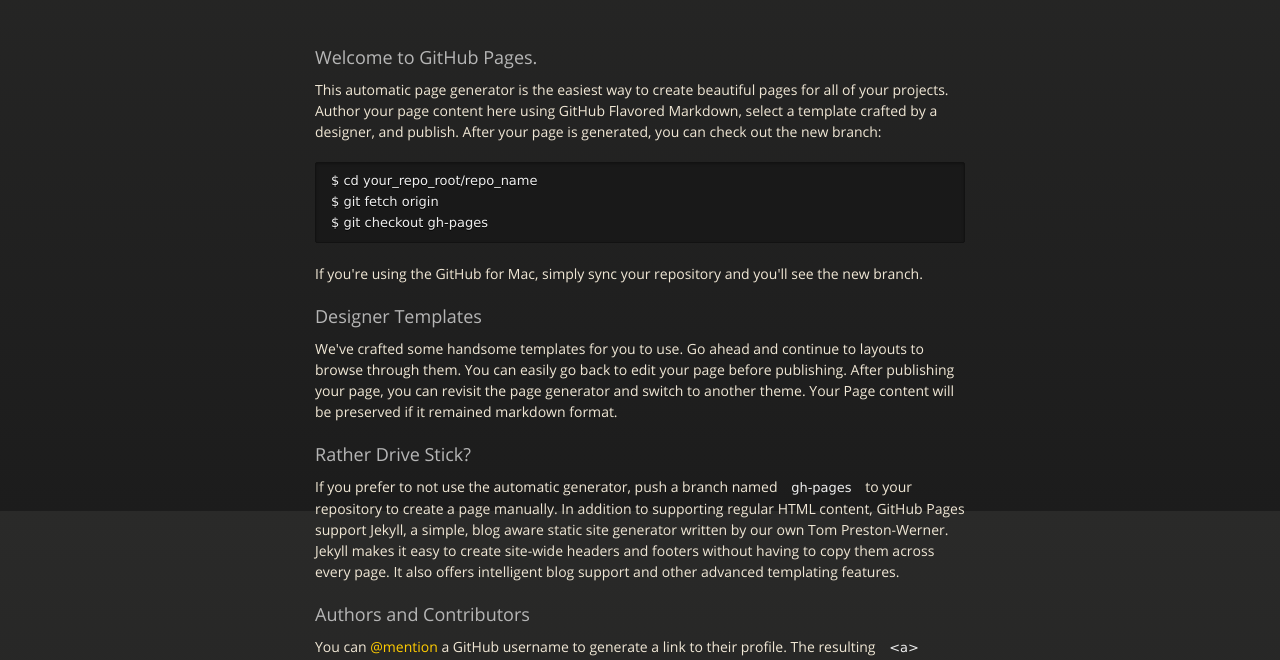
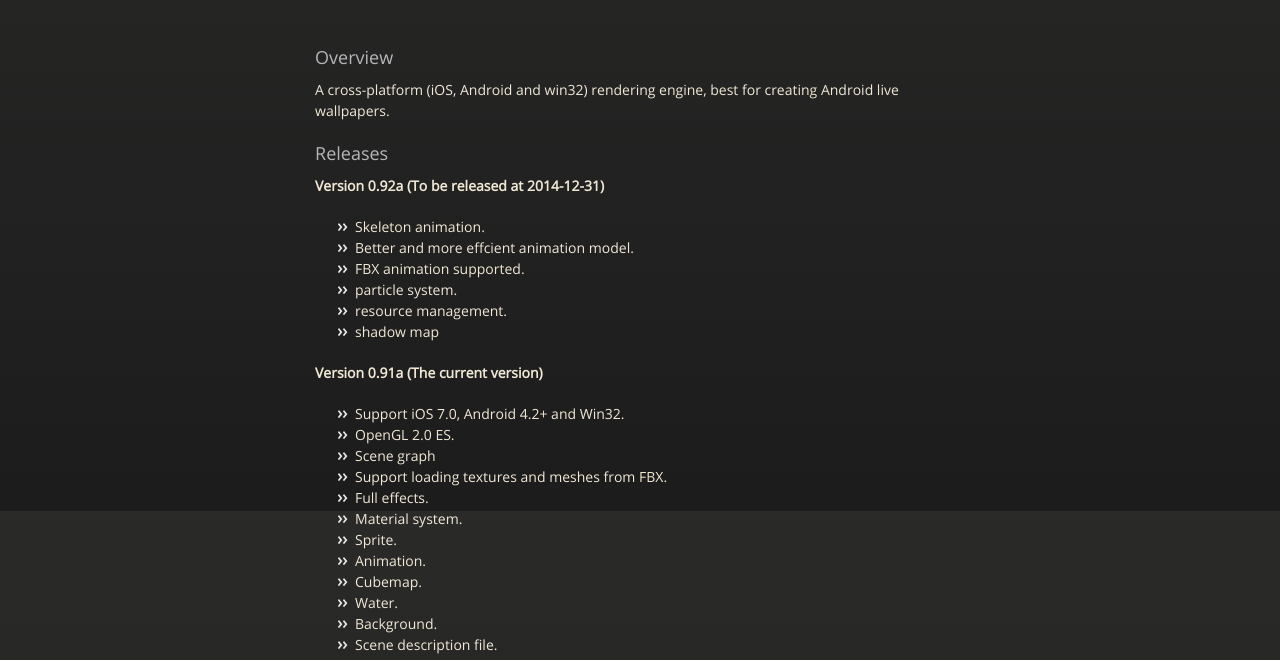
Before and after one commit to lihw/paper3d, a plain HTML site: page index.html in a window 1280 px wide. Shown: the part 289-949 px from the top of the page. Drawn offline with nearby package versions, Linux system fonts and the light colour scheme.

Commit message:
On branch gh-pages - initial checked in

```diff
--- a/index.html
+++ b/index.html
@@ -3,10 +3,12 @@
   <head>
     <meta charset="utf-8">
     <meta http-equiv="X-UA-Compatible" content="chrome=1">
+    <meta content="Future Interface's base library" name="description"/>
+    <meta content="Future Interface,Tech,Paper3D,Bamboo,Panel3D" name="keywords"/>
     <title>Paper3D - best Android 3D live wallpaper engine by lihw</title>
     <link rel="stylesheet" href="stylesheets/styles.css">
     <link rel="stylesheet" href="stylesheets/pygment_trac.css">
-    <script src="https://ajax.googleapis.com/ajax/libs/jquery/1.7.1/jquery.min.js"></script>
+    <!--<script src="https://ajax.googleapis.com/ajax/libs/jquery/1.7.1/jquery.min.js"></script> -->
     <script src="javascripts/respond.js"></script>
     <!--[if lt IE 9]>
       <script src="//html5shiv.googlecode.com/svn/trunk/html5.js"></script>
@@ -21,8 +23,8 @@
       <div id="header">
         <nav>
           <li class="fork"><a href="https://github.com/lihw/paper3d">View On GitHub</a></li>
-          <li class="downloads"><a href="https://github.com/lihw/paper3d/zipball/master">ZIP</a></li>
-          <li class="downloads"><a href="https://github.com/lihw/paper3d/tarball/master">TAR</a></li>
+          <li class="downloads"><a href="https://github.com/lihw/paper3d/archive/0.91a.zip">ZIP</a></li>
+          <li class="downloads"><a href="https://github.com/lihw/paper3d/archive/0.91a.tar.gz">TAR</a></li>
           <li class="title">DOWNLOADS</li>
         </nav>
       </div><!-- end header -->
@@ -38,37 +40,50 @@
           <span class="credits right">Hosted on GitHub Pages &mdash; Theme by <a href="https://twitter.com/michigangraham">mattgraham</a></span>
         </div>
 
-        <h3>
-<a name="welcome-to-github-pages" class="anchor" href="#welcome-to-github-pages"><span class="octicon octicon-link"></span></a>Welcome to GitHub Pages.</h3>
+	<h3>
+<a name="overview" class="anchor" href="#overview"><span class="octicon octicon-link"></span></a>Overview</h3>
 
-<p>This automatic page generator is the easiest way to create beautiful pages for all of your projects. Author your page content here using GitHub Flavored Markdown, select a template crafted by a designer, and publish. After your page is generated, you can check out the new branch:</p>
-
-<pre><code>$ cd your_repo_root/repo_name
-$ git fetch origin
-$ git checkout gh-pages
-</code></pre>
-
-<p>If you're using the GitHub for Mac, simply sync your repository and you'll see the new branch.</p>
+<p>A cross-platform (iOS, Android and win32) rendering engine, best for creating Android live wallpapers.</p>
 
 <h3>
-<a name="designer-templates" class="anchor" href="#designer-templates"><span class="octicon octicon-link"></span></a>Designer Templates</h3>
+<a name="releasesplan" class="anchor" href="#releases"><span class="octicon octicon-link"></span></a>Releases</h3>
 
-<p>We've crafted some handsome templates for you to use. Go ahead and continue to layouts to browse through them. You can easily go back to edit your page before publishing. After publishing your page, you can revisit the page generator and switch to another theme. Your Page content will be preserved if it remained markdown format.</p>
+<p><b>Version 0.92a (To be released at 2014-12-31)</b>
+<ul>
+	<li>Skeleton animation.
+	<li>Better and more effcient animation model.
+	<li>FBX animation supported.
+	<li>particle system.
+	<li>resource management.
+	<li>shadow map
+</ul>
+</p>
+
+<p><b>Version 0.91a (The current version)</b>
+<ul>
+	<li>Support iOS 7.0, Android 4.2+ and Win32.
+	<li>OpenGL 2.0 ES.
+	<li>Scene graph
+	<li>Support loading textures and meshes from FBX.
+	<li>Full effects.
+	<li>Material system.
+	<li>Sprite.
+	<li>Animation.
+	<li>Cubemap.
+	<li>Water.
+	<li>Background.
+	<li>Scene description file.
+</p>
+</ul>
 
 <h3>
-<a name="rather-drive-stick" class="anchor" href="#rather-drive-stick"><span class="octicon octicon-link"></span></a>Rather Drive Stick?</h3>
-
-<p>If you prefer to not use the automatic generator, push a branch named <code>gh-pages</code> to your repository to create a page manually. In addition to supporting regular HTML content, GitHub Pages support Jekyll, a simple, blog aware static site generator written by our own Tom Preston-Werner. Jekyll makes it easy to create site-wide headers and footers without having to copy them across every page. It also offers intelligent blog support and other advanced templating features.</p>
+<a name="API manual" class="anchor" href="#api-manual"><span class="octicon octicon-link"></span></a>API manual</h3>
+<p>coming soon.</p>
 
 <h3>
-<a name="authors-and-contributors" class="anchor" href="#authors-and-contributors"><span class="octicon octicon-link"></span></a>Authors and Contributors</h3>
+<a name="contact" class="anchor" href="#support-or-contact"><span class="octicon octicon-link"></span></a>Support or Contact</h3>
 
-<p>You can <a href="https://github.com/blog/821" class="user-mention">@mention</a> a GitHub username to generate a link to their profile. The resulting <code>&lt;a&gt;</code> element will link to the contributor's GitHub Profile. For example: In 2007, Chris Wanstrath (<a href="https://github.com/defunkt" class="user-mention">@defunkt</a>), PJ Hyett (<a href="https://github.com/pjhyett" class="user-mention">@pjhyett</a>), and Tom Preston-Werner (<a href="https://github.com/mojombo" class="user-mention">@mojombo</a>) founded GitHub.</p>
-
-<h3>
-<a name="support-or-contact" class="anchor" href="#support-or-contact"><span class="octicon octicon-link"></span></a>Support or Contact</h3>
-
-<p>Having trouble with Pages? Check out the documentation at <a href="http://help.github.com/pages">http://help.github.com/pages</a> or contact <a href="mailto:support@github.com">support@github.com</a> and we’ll help you sort it out.</p>
+<p>You can either file an issue at git issue page or contact <a href="mailto:lihw81@gmail.com">lihw81@gmail.com</a> and we'll help you sort it out.</p>
       </section>
 
     </div>
```
